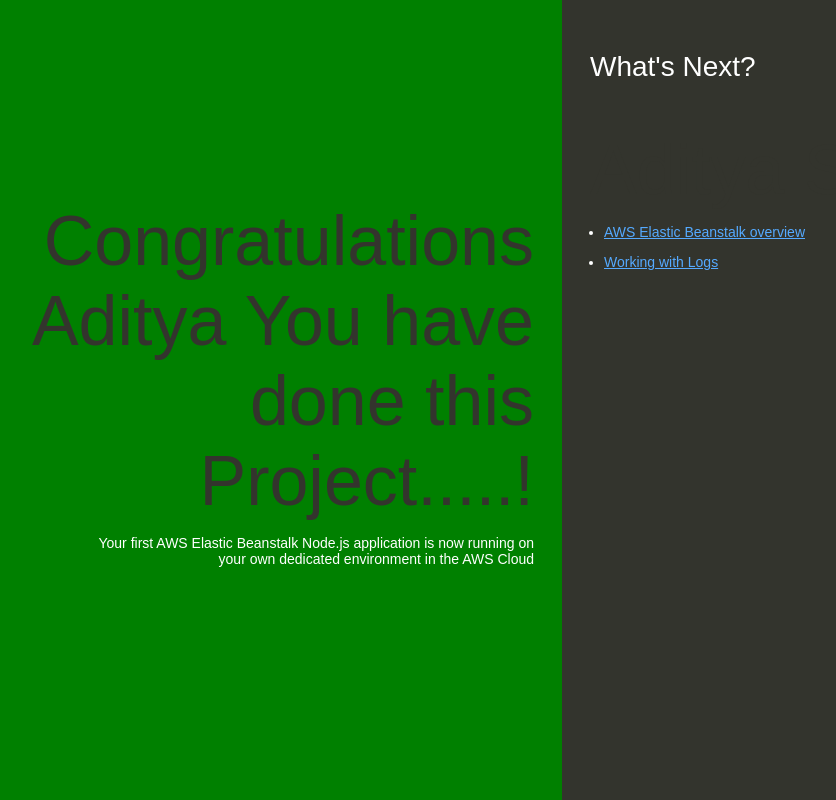
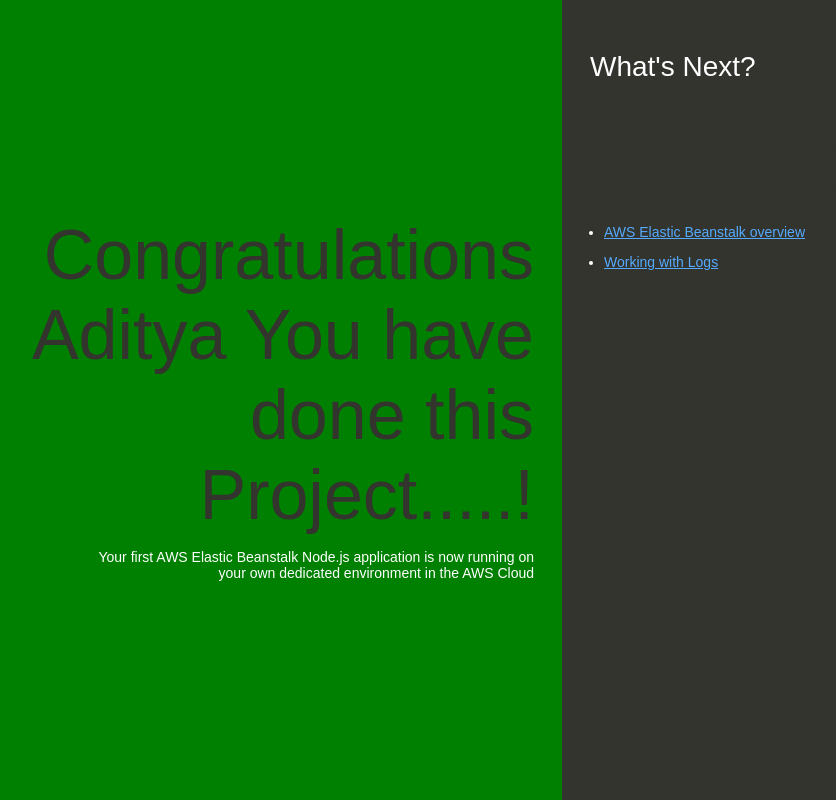
Before and after one commit to devops0425/my-node-jsapp, a website: page index.html in a window 1280 px wide. Shown: the whole page, without its empty margins (78-914 px from the left). Drawn offline with Linux system fonts and the light colour scheme.

Commit message:
Update index.html

```diff
--- a/index.html
+++ b/index.html
@@ -34,7 +34,7 @@
         left: 0px;
 
         text-align: right;
-        padding-top: 11em;
+        padding-top: 12em;
         background-color: green;
 
       }
```
